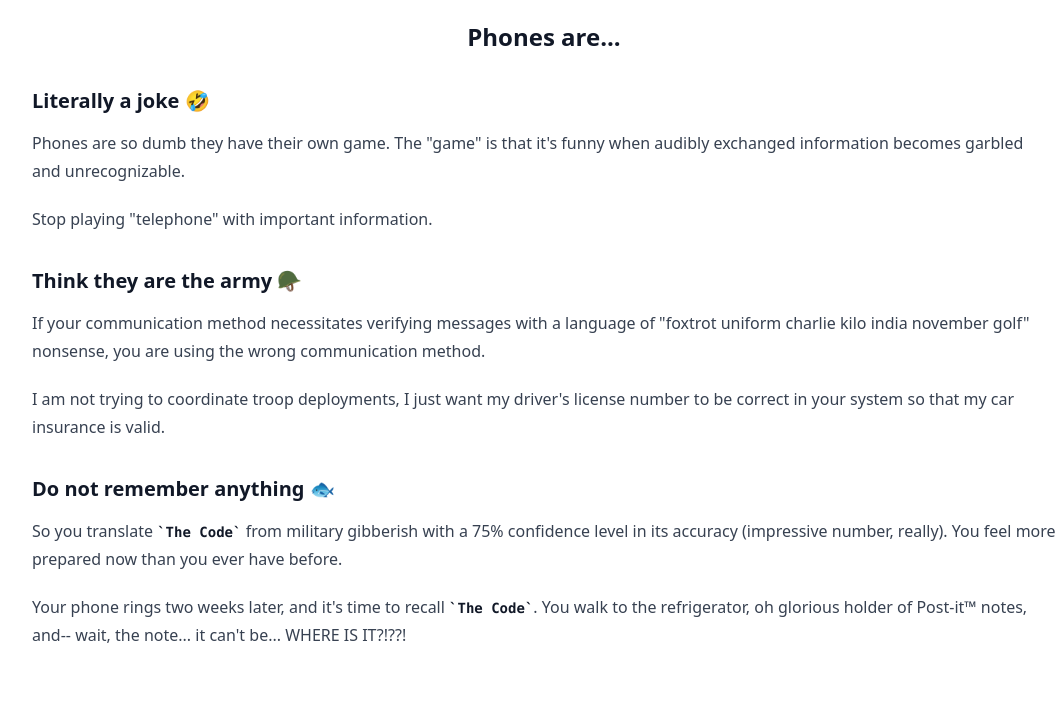
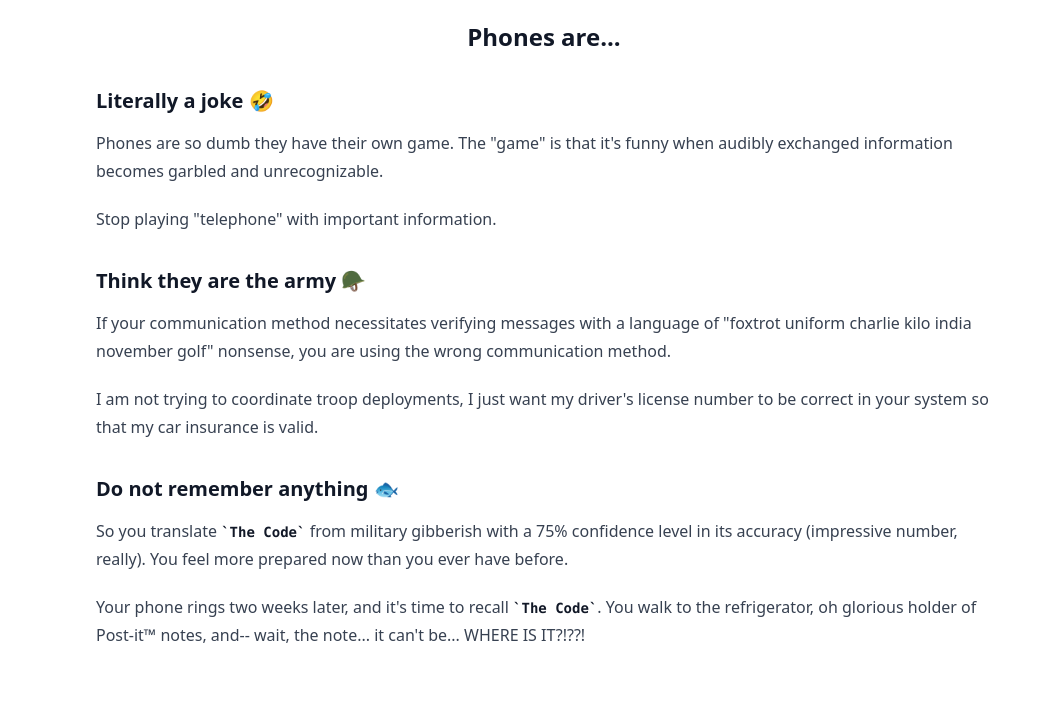
Before and after one commit to corytheboyd/phonesaredumb.com, a website built with Parcel: page src/index.html in a window 1280 px wide. Shown: the part 315-1025 px from the top of the page, without its empty margins (96-1156 px from the left). Built offline with nearby package versions, Linux system fonts and the light colour scheme.

Commit message:
A little less wide

```diff
--- a/src/index.css
+++ b/src/index.css
@@ -10,7 +10,7 @@
 .PageContent {
   @apply prose;
   @apply px-4 pt-6;
-  @apply md:max-w-5xl;
+  @apply md:max-w-4xl;
   @apply md:p-0 md:pt-6;
 }
 
```
Also changed, not shown: dist/index.html, 2 other files.
